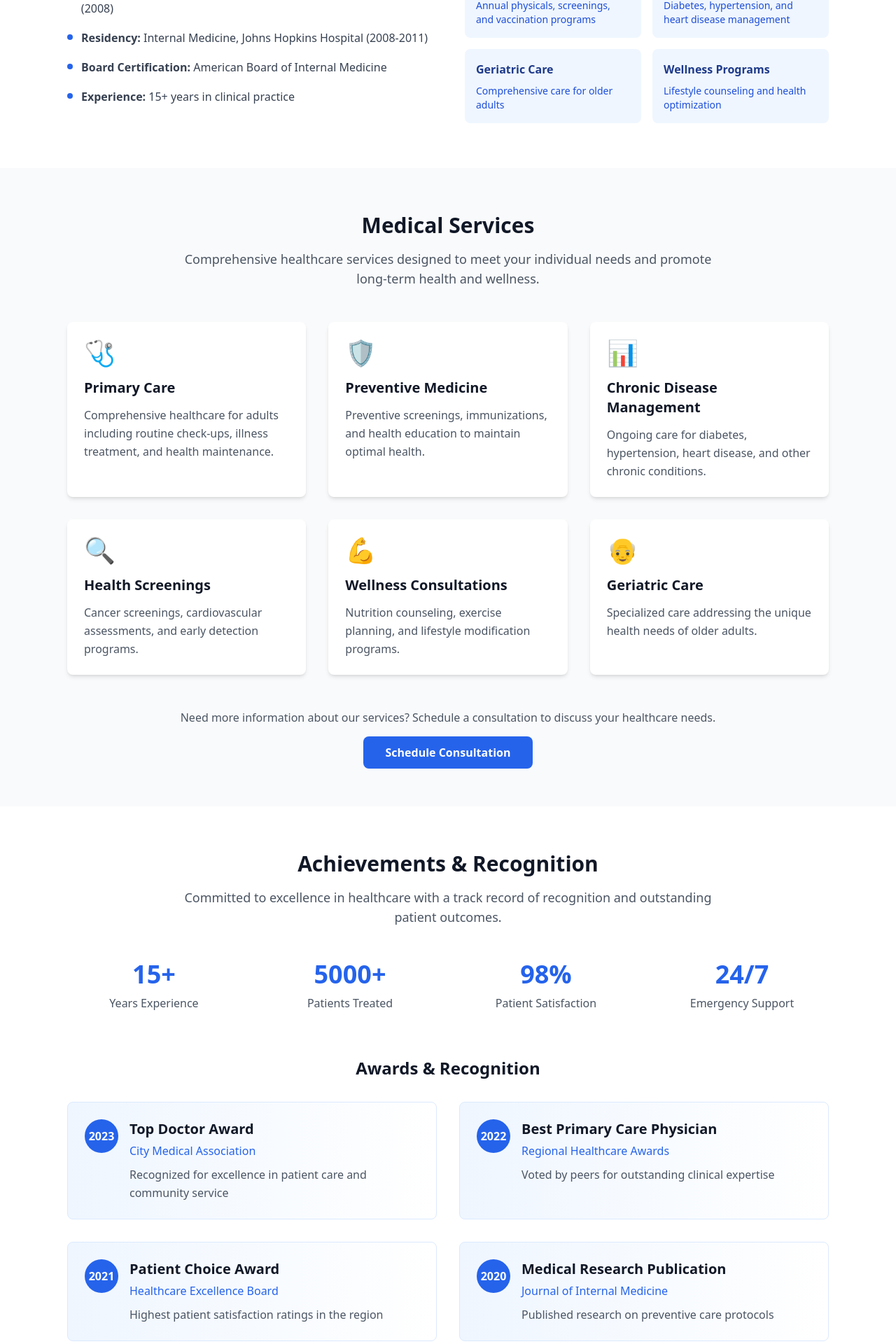
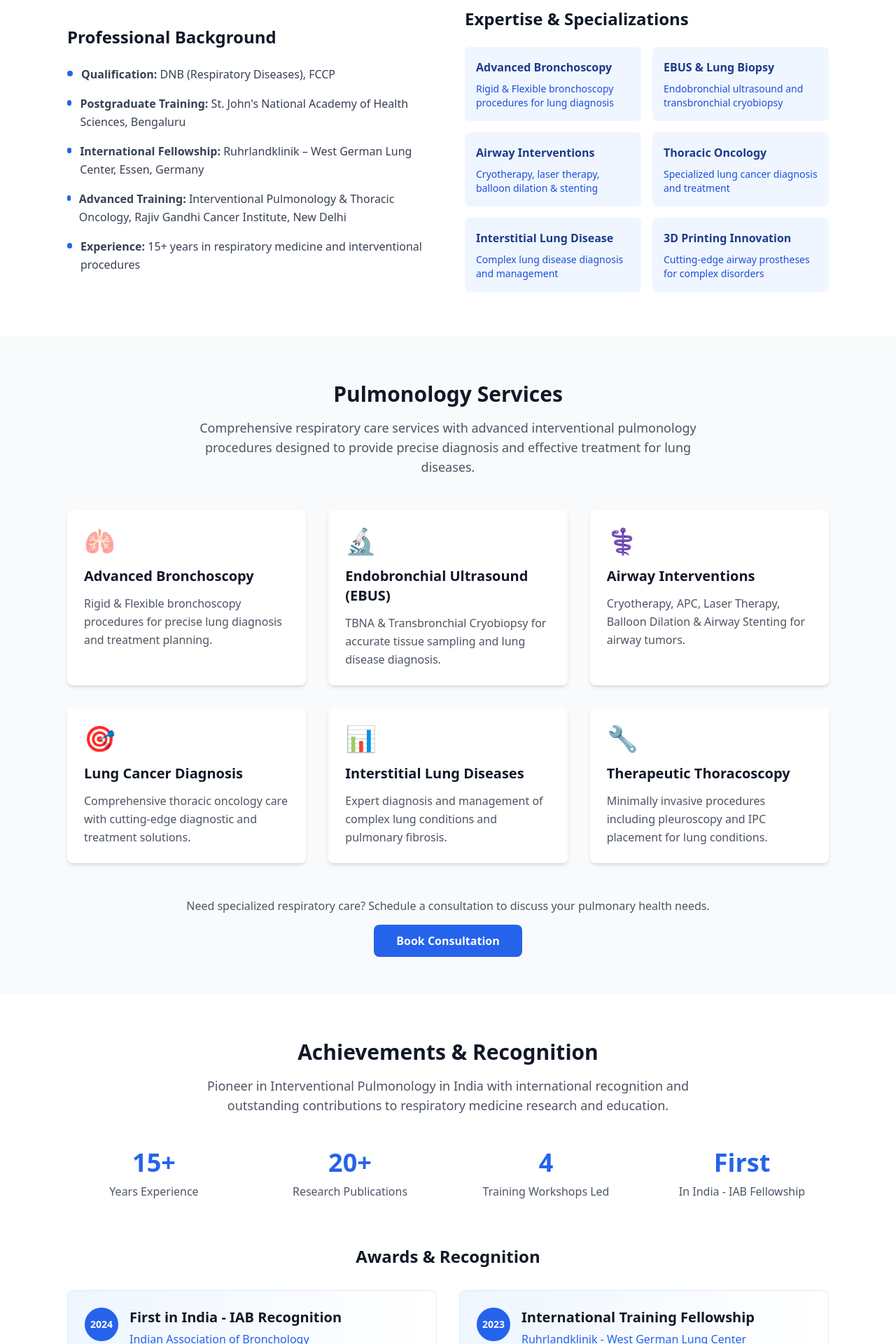
Before and after one commit to doc-techy/Dr-Kedar, a Next.js app: page / in a window 1280 px wide. Shown: the part 851-2771 px from the top of the page at 70% size. Built offline with nearby package versions, Linux system fonts and the light colour scheme.

Commit message:
Initial commit

```diff
--- a/src/components/AboutSection.tsx
+++ b/src/components/AboutSection.tsx
@@ -3,10 +3,11 @@
     <section id="about" className="py-16 bg-white">
       <div className="max-w-6xl mx-auto px-4 sm:px-6 lg:px-8">
         <div className="text-center mb-12">
-          <h2 className="text-3xl font-bold text-gray-900 mb-4">About Dr. Kedar Hibare </h2>
+          <h2 className="text-3xl font-bold text-gray-900 mb-4">About Dr. Kedar Hibare</h2>
           <p className="text-lg text-gray-600 max-w-3xl mx-auto">
-            Committed to excellence in patient care with a focus on building lasting relationships
-            and providing personalized treatment plans.
+            Lead Consultant at SPARSH Hospital with expertise in cutting-edge diagnostic and
+            therapeutic solutions for respiratory conditions. Committed to excellence and
+            patient-centered care in interventional pulmonology.
           </p>
         </div>
 
@@ -17,55 +18,73 @@
               <div className="flex items-start space-x-3">
                 <div className="w-2 h-2 bg-blue-600 rounded-full mt-2"></div>
                 <p className="text-gray-700">
-                  <strong>Medical Degree:</strong> Harvard Medical School, Doctor of Medicine (2008)
+                  <strong>Qualification:</strong> DNB (Respiratory Diseases), FCCP
                 </p>
               </div>
               <div className="flex items-start space-x-3">
                 <div className="w-2 h-2 bg-blue-600 rounded-full mt-2"></div>
                 <p className="text-gray-700">
-                  <strong>Residency:</strong> Internal Medicine, Johns Hopkins Hospital (2008-2011)
+                  <strong>Postgraduate Training:</strong> St. John's National Academy of Health Sciences, Bengaluru
                 </p>
               </div>
               <div className="flex items-start space-x-3">
                 <div className="w-2 h-2 bg-blue-600 rounded-full mt-2"></div>
                 <p className="text-gray-700">
-                  <strong>Board Certification:</strong> American Board of Internal Medicine
+                  <strong>International Fellowship:</strong> Ruhrlandklinik – West German Lung Center, Essen, Germany
                 </p>
               </div>
               <div className="flex items-start space-x-3">
                 <div className="w-2 h-2 bg-blue-600 rounded-full mt-2"></div>
                 <p className="text-gray-700">
-                  <strong>Experience:</strong> 15+ years in clinical practice
+                  <strong>Advanced Training:</strong> Interventional Pulmonology & Thoracic Oncology, Rajiv Gandhi Cancer Institute, New Delhi
+                </p>
+              </div>
+              <div className="flex items-start space-x-3">
+                <div className="w-2 h-2 bg-blue-600 rounded-full mt-2"></div>
+                <p className="text-gray-700">
+                  <strong>Experience:</strong> 15+ years in respiratory medicine and interventional procedures
                 </p>
               </div>
             </div>
           </div>
 
           <div>
-            <h3 className="text-2xl font-semibold text-gray-900 mb-6">Specializations</h3>
+            <h3 className="text-2xl font-semibold text-gray-900 mb-6">Expertise & Specializations</h3>
             <div className="grid sm:grid-cols-2 gap-4">
               <div className="bg-blue-50 p-4 rounded-lg">
-                <h4 className="font-semibold text-blue-900 mb-2">Preventive Care</h4>
+                <h4 className="font-semibold text-blue-900 mb-2">Advanced Bronchoscopy</h4>
                 <p className="text-blue-700 text-sm">
-                  Annual physicals, screenings, and vaccination programs
+                  Rigid & Flexible bronchoscopy procedures for lung diagnosis
                 </p>
               </div>
               <div className="bg-blue-50 p-4 rounded-lg">
-                <h4 className="font-semibold text-blue-900 mb-2">Chronic Disease</h4>
+                <h4 className="font-semibold text-blue-900 mb-2">EBUS & Lung Biopsy</h4>
                 <p className="text-blue-700 text-sm">
-                  Diabetes, hypertension, and heart disease management
+                  Endobronchial ultrasound and transbronchial cryobiopsy
                 </p>
               </div>
               <div className="bg-blue-50 p-4 rounded-lg">
-                <h4 className="font-semibold text-blue-900 mb-2">Geriatric Care</h4>
+                <h4 className="font-semibold text-blue-900 mb-2">Airway Interventions</h4>
                 <p className="text-blue-700 text-sm">
-                  Comprehensive care for older adults
+                  Cryotherapy, laser therapy, balloon dilation & stenting
                 </p>
               </div>
               <div className="bg-blue-50 p-4 rounded-lg">
-                <h4 className="font-semibold text-blue-900 mb-2">Wellness Programs</h4>
+                <h4 className="font-semibold text-blue-900 mb-2">Thoracic Oncology</h4>
                 <p className="text-blue-700 text-sm">
-                  Lifestyle counseling and health optimization
+                  Specialized lung cancer diagnosis and treatment
+                </p>
+              </div>
+              <div className="bg-blue-50 p-4 rounded-lg">
+                <h4 className="font-semibold text-blue-900 mb-2">Interstitial Lung Disease</h4>
+                <p className="text-blue-700 text-sm">
+                  Complex lung disease diagnosis and management
+                </p>
+              </div>
+              <div className="bg-blue-50 p-4 rounded-lg">
+                <h4 className="font-semibold text-blue-900 mb-2">3D Printing Innovation</h4>
+                <p className="text-blue-700 text-sm">
+                  Cutting-edge airway prostheses for complex disorders
                 </p>
               </div>
             </div>
--- a/src/components/AchievementsSection.tsx
+++ b/src/components/AchievementsSection.tsx
@@ -1,36 +1,36 @@
 export default function AchievementsSection() {
   const achievements = [
     {
+      year: "2024",
+      title: "First in India - IAB Recognition",
+      organization: "Indian Association of Bronchology",
+      description: "First in India to complete Interventional Pulmonology & Thoracic Oncology Fellowship"
+    },
+    {
       year: "2023",
-      title: "Top Doctor Award",
-      organization: "City Medical Association",
-      description: "Recognized for excellence in patient care and community service"
+      title: "International Training Fellowship",
+      organization: "Ruhrlandklinik - West German Lung Center",
+      description: "Advanced training in Interventional Pulmonology & Thoracic Oncology in Germany"
     },
     {
       year: "2022",
-      title: "Best Primary Care Physician",
-      organization: "Regional Healthcare Awards",
-      description: "Voted by peers for outstanding clinical expertise"
+      title: "Social Media Committee Chair",
+      organization: "World Association of Bronchology & Interventional Pulmonology (WABIP)",
+      description: "Leadership role in global pulmonology professional organization"
     },
     {
-      year: "2021",
-      title: "Patient Choice Award",
-      organization: "Healthcare Excellence Board",
-      description: "Highest patient satisfaction ratings in the region"
-    },
-    {
-      year: "2020",
-      title: "Medical Research Publication",
-      organization: "Journal of Internal Medicine",
-      description: "Published research on preventive care protocols"
+      year: "2020-24",
+      title: "Medical Research Publications",
+      organization: "International Medical Journals",
+      description: "Over 20 publications and 4 book chapters in renowned journals including Journal of Bronchology"
     }
   ]
 
   const stats = [
     { number: "15+", label: "Years Experience" },
-    { number: "5000+", label: "Patients Treated" },
-    { number: "98%", label: "Patient Satisfaction" },
-    { number: "24/7", label: "Emergency Support" }
+    { number: "20+", label: "Research Publications" },
+    { number: "4", label: "Training Workshops Led" },
+    { number: "First", label: "In India - IAB Fellowship" }
   ]
 
   return (
@@ -39,8 +39,8 @@
         <div className="text-center mb-12">
           <h2 className="text-3xl font-bold text-gray-900 mb-4">Achievements & Recognition</h2>
           <p className="text-lg text-gray-600 max-w-3xl mx-auto">
-            Committed to excellence in healthcare with a track record of recognition and
-            outstanding patient outcomes.
+            Pioneer in Interventional Pulmonology in India with international recognition and
+            outstanding contributions to respiratory medicine research and education.
           </p>
         </div>
 
@@ -61,7 +61,7 @@
             {achievements.map((achievement, index) => (
               <div key={index} className="bg-gradient-to-r from-blue-50 to-white p-6 rounded-lg border border-blue-100">
                 <div className="flex items-start space-x-4">
-                  <div className="bg-blue-600 text-white rounded-full w-12 h-12 flex items-center justify-center font-bold">
+                  <div className="bg-blue-600 text-white rounded-full w-12 h-12 flex items-center justify-center font-bold text-sm">
                     {achievement.year}
                   </div>
                   <div className="flex-1">
@@ -81,21 +81,50 @@
           </div>
         </div>
 
-        {/* Certifications */}
+        {/* Professional Memberships */}
         <div className="mt-16 text-center">
-          <h3 className="text-2xl font-semibold text-gray-900 mb-8">Professional Certifications</h3>
+          <h3 className="text-2xl font-semibold text-gray-900 mb-8">Professional Memberships</h3>
           <div className="flex flex-wrap justify-center gap-4">
             <div className="bg-blue-600 text-white px-6 py-3 rounded-full font-medium">
-              Board Certified Internal Medicine
+              World Association of Bronchology & Interventional Pulmonology (WABIP)
             </div>
             <div className="bg-blue-600 text-white px-6 py-3 rounded-full font-medium">
-              Advanced Life Support
+              European Association of Bronchology & Interventional Pulmonology
             </div>
             <div className="bg-blue-600 text-white px-6 py-3 rounded-full font-medium">
-              Geriatric Medicine
+              Indian Association of Bronchology
             </div>
             <div className="bg-blue-600 text-white px-6 py-3 rounded-full font-medium">
-              Preventive Medicine
+              European Respiratory Society (ERS)
+            </div>
+            <div className="bg-blue-600 text-white px-6 py-3 rounded-full font-medium">
+              American College of Chest Physicians (ACCP)
+            </div>
+            <div className="bg-blue-600 text-white px-6 py-3 rounded-full font-medium">
+              Indian Chest Society
+            </div>
+          </div>
+        </div>
+
+        {/* Areas of Research Interest */}
+        <div className="mt-16 text-center">
+          <h3 className="text-2xl font-semibold text-gray-900 mb-8">Research Interests</h3>
+          <div className="grid md:grid-cols-4 gap-4">
+            <div className="bg-gray-50 p-4 rounded-lg">
+              <h4 className="font-semibold text-gray-900 mb-2">3D Printing Technology</h4>
+              <p className="text-gray-600 text-sm">Airway prostheses for complex disorders</p>
+            </div>
+            <div className="bg-gray-50 p-4 rounded-lg">
+              <h4 className="font-semibold text-gray-900 mb-2">Artificial Intelligence</h4>
+              <p className="text-gray-600 text-sm">AI applications in pulmonology</p>
+            </div>
+            <div className="bg-gray-50 p-4 rounded-lg">
+              <h4 className="font-semibold text-gray-900 mb-2">Interventional Pulmonology</h4>
+              <p className="text-gray-600 text-sm">Advanced minimally invasive procedures</p>
+            </div>
+            <div className="bg-gray-50 p-4 rounded-lg">
+              <h4 className="font-semibold text-gray-900 mb-2">Pulmonary Vascular Disease</h4>
+              <p className="text-gray-600 text-sm">Complex lung circulation disorders</p>
             </div>
           </div>
         </div>
--- a/src/components/BookingSection.tsx
+++ b/src/components/BookingSection.tsx
@@ -4,33 +4,33 @@
   return (
     <section className="py-16 bg-gradient-to-r from-blue-600 to-blue-700 text-white">
       <div className="max-w-4xl mx-auto px-4 sm:px-6 lg:px-8 text-center">
-        <h2 className="text-3xl font-bold mb-6">Ready to Schedule Your Appointment?</h2>
+        <h2 className="text-3xl font-bold mb-6">Ready to Schedule Your Pulmonology Consultation?</h2>
         <p className="text-xl mb-8 text-blue-100">
-          Take the first step towards better health. Book your consultation today and
-          experience personalized, compassionate medical care.
+          Get expert respiratory care from India's first IAB-recognized Interventional Pulmonologist.
+          Book your consultation today for advanced lung disease diagnosis and treatment.
         </p>
 
         <div className="bg-white/10 backdrop-blur-sm rounded-lg p-8 mb-8">
           <div className="grid md:grid-cols-3 gap-6 text-center">
             <div>
-              <div className="text-3xl mb-2">📅</div>
-              <h3 className="font-semibold mb-2">Easy Scheduling</h3>
+              <div className="text-3xl mb-2">🏥</div>
+              <h3 className="font-semibold mb-2">SPARSH Hospital</h3>
               <p className="text-blue-100 text-sm">
-                Book online in just a few clicks
+                Hennur Road, Bangalore - State-of-the-art facility
               </p>
             </div>
             <div>
-              <div className="text-3xl mb-2">⏰</div>
-              <h3 className="font-semibold mb-2">Flexible Hours</h3>
+              <div className="text-3xl mb-2">🔬</div>
+              <h3 className="font-semibold mb-2">Advanced Procedures</h3>
               <p className="text-blue-100 text-sm">
-                Morning, afternoon, and evening slots
+                EBUS, Bronchoscopy, Airway interventions
               </p>
             </div>
             <div>
-              <div className="text-3xl mb-2">💬</div>
-              <h3 className="font-semibold mb-2">Quick Response</h3>
+              <div className="text-3xl mb-2">🌍</div>
+              <h3 className="font-semibold mb-2">International Training</h3>
               <p className="text-blue-100 text-sm">
-                Confirmation within 24 hours
+                German-trained expertise in interventional pulmonology
               </p>
             </div>
           </div>
@@ -41,11 +41,15 @@
             href="/book-appointment"
             className="inline-block bg-white text-blue-600 px-8 py-4 rounded-lg hover:bg-blue-50 transition-colors text-lg font-bold shadow-lg"
           >
-            Book Appointment Now
+            Book Consultation Now
           </Link>
           <div className="text-blue-100">
-            <p>Or call us directly: <span className="font-semibold text-white">(555) 123-4567</span></p>
-            <p className="text-sm mt-2">Office Hours: Monday-Friday 8AM-6PM, Saturday 9AM-2PM</p>
+            <p>For appointments call: <span className="font-semibold text-white">080 61 222 000</span></p>
+            <p className="text-sm mt-2">
+              <strong>SPARSH Hospital, Hennur Road</strong><br/>
+              Languages: English, Hindi, Kannada
+            </p>
+            <p className="text-sm mt-2">We'll confirm your appointment within 24 hours</p>
           </div>
         </div>
       </div>
--- a/src/components/Footer.tsx
+++ b/src/components/Footer.tsx
@@ -6,22 +6,25 @@
           {/* Contact Info */}
           <div>
             <h3 className="text-xl font-bold mb-4">Dr. Kedar Hibare</h3>
+            <p className="text-blue-400 mb-4 font-medium">Lead Consultant - Clinical & Interventional Pulmonologist</p>
             <div className="space-y-2 text-gray-300">
-              <p>📍 123 Medical Plaza, Suite 456</p>
-              <p>City, State 12345</p>
-              <p>📞 (555) 123-4567</p>
-              <p>✉️ info@drsmithmedical.com</p>
+              <p>🏥 SPARSH Hospital, Hennur Road</p>
+              <p>📍 HBR Layout, Hennur Road, Bengaluru - 560043</p>
+              <p>📞 080 61 222 000</p>
+              <p>🌐 Languages: English, Hindi, Kannada</p>
             </div>
           </div>
 
-          {/* Office Hours */}
+          {/* Specialities */}
           <div>
-            <h3 className="text-xl font-bold mb-4">Office Hours</h3>
+            <h3 className="text-xl font-bold mb-4">Specialities</h3>
             <div className="space-y-2 text-gray-300">
-              <p>Monday - Friday: 8:00 AM - 6:00 PM</p>
-              <p>Saturday: 9:00 AM - 2:00 PM</p>
-              <p>Sunday: Closed</p>
-              <p className="text-blue-400 mt-3">Emergency: 24/7 On-Call</p>
+              <p>• Advanced Bronchoscopy</p>
+              <p>• Endobronchial Ultrasound (EBUS)</p>
+              <p>• Interventional Pulmonology</p>
+              <p>• Thoracic Oncology</p>
+              <p>• Interstitial Lung Diseases</p>
+              <p className="text-blue-400 mt-3">First in India - IAB Fellowship</p>
             </div>
           </div>
 
@@ -33,22 +36,26 @@
                 About Dr. Kedar Hibare
               </a>
               <a href="#services" className="block text-gray-300 hover:text-white transition-colors">
-                Medical Services
+                Pulmonology Services
               </a>
               <a href="#achievements" className="block text-gray-300 hover:text-white transition-colors">
-                Achievements
+                Achievements & Research
               </a>
               <a href="/book-appointment" className="block text-blue-400 hover:text-blue-300 transition-colors">
-                Book Appointment
+                Book Consultation
               </a>
+            </div>
+            <div className="mt-4 pt-4 border-t border-gray-700">
+              <p className="text-sm text-gray-400">Professional Memberships:</p>
+              <p className="text-xs text-gray-500 mt-1">WABIP • ERS • ACCP • Indian Chest Society</p>
             </div>
           </div>
         </div>
 
         <div className="border-t border-gray-700 mt-8 pt-8 text-center text-gray-400">
-          <p>&copy; 2024 Dr. Kedar Hibare. All rights reserved.</p>
+          <p>&copy; 2024 Dr. Kedar Hibare - Interventional Pulmonologist. All rights reserved.</p>
           <p className="mt-2 text-sm">
-            Providing quality healthcare with compassion and excellence.
+            Advanced respiratory care with cutting-edge interventional pulmonology expertise.
           </p>
         </div>
       </div>
--- a/src/components/ServicesSection.tsx
+++ b/src/components/ServicesSection.tsx
@@ -1,34 +1,34 @@
 export default function ServicesSection() {
   const services = [
     {
-      title: "Primary Care",
-      description: "Comprehensive healthcare for adults including routine check-ups, illness treatment, and health maintenance.",
-      icon: "🩺"
+      title: "Advanced Bronchoscopy",
+      description: "Rigid & Flexible bronchoscopy procedures for precise lung diagnosis and treatment planning.",
+      icon: "🫁"
     },
     {
-      title: "Preventive Medicine",
-      description: "Preventive screenings, immunizations, and health education to maintain optimal health.",
-      icon: "🛡️"
+      title: "Endobronchial Ultrasound (EBUS)",
+      description: "TBNA & Transbronchial Cryobiopsy for accurate tissue sampling and lung disease diagnosis.",
+      icon: "🔬"
     },
     {
-      title: "Chronic Disease Management",
-      description: "Ongoing care for diabetes, hypertension, heart disease, and other chronic conditions.",
+      title: "Airway Interventions",
+      description: "Cryotherapy, APC, Laser Therapy, Balloon Dilation & Airway Stenting for airway tumors.",
+      icon: "⚕️"
+    },
+    {
+      title: "Lung Cancer Diagnosis",
+      description: "Comprehensive thoracic oncology care with cutting-edge diagnostic and treatment solutions.",
+      icon: "🎯"
+    },
+    {
+      title: "Interstitial Lung Diseases",
+      description: "Expert diagnosis and management of complex lung conditions and pulmonary fibrosis.",
       icon: "📊"
     },
     {
-      title: "Health Screenings",
-      description: "Cancer screenings, cardiovascular assessments, and early detection programs.",
-      icon: "🔍"
-    },
-    {
-      title: "Wellness Consultations",
-      description: "Nutrition counseling, exercise planning, and lifestyle modification programs.",
-      icon: "💪"
-    },
-    {
-      title: "Geriatric Care",
-      description: "Specialized care addressing the unique health needs of older adults.",
-      icon: "👴"
+      title: "Therapeutic Thoracoscopy",
+      description: "Minimally invasive procedures including pleuroscopy and IPC placement for lung conditions.",
+      icon: "🔧"
     }
   ]
 
@@ -36,10 +36,10 @@
     <section id="services" className="py-16 bg-gray-50">
       <div className="max-w-6xl mx-auto px-4 sm:px-6 lg:px-8">
         <div className="text-center mb-12">
-          <h2 className="text-3xl font-bold text-gray-900 mb-4">Medical Services</h2>
+          <h2 className="text-3xl font-bold text-gray-900 mb-4">Pulmonology Services</h2>
           <p className="text-lg text-gray-600 max-w-3xl mx-auto">
-            Comprehensive healthcare services designed to meet your individual needs and promote
-            long-term health and wellness.
+            Comprehensive respiratory care services with advanced interventional pulmonology
+            procedures designed to provide precise diagnosis and effective treatment for lung diseases.
           </p>
         </div>
 
@@ -55,13 +55,13 @@
 
         <div className="text-center mt-12">
           <p className="text-gray-600 mb-6">
-            Need more information about our services? Schedule a consultation to discuss your healthcare needs.
+            Need specialized respiratory care? Schedule a consultation to discuss your pulmonary health needs.
           </p>
           <a
             href="/book-appointment"
             className="bg-blue-600 text-white px-8 py-3 rounded-lg hover:bg-blue-700 transition-colors font-semibold"
           >
-            Schedule Consultation
+            Book Consultation
           </a>
         </div>
       </div>
```
Also changed, not shown: src/components/Header.tsx (+7 -4 lines), src/components/HeroSection.tsx (+8 -5 lines).
